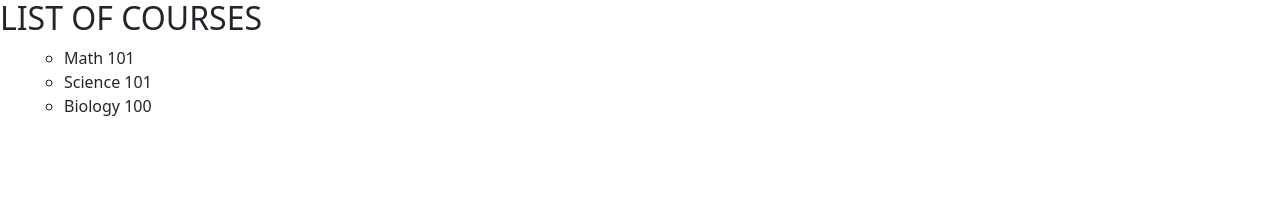
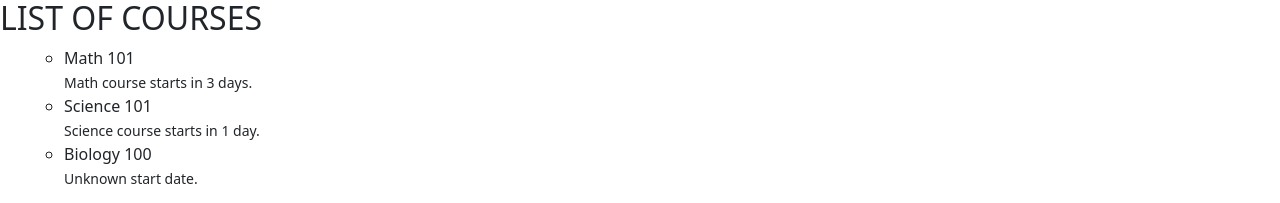
Before and after one commit to ShareghYusefi/school-app, an Angular app: page / in a window 1280 px wide. Shown: the part 625-828 px from the top of the page. Before the commit the page ends 800 px from the top, so only its background shows below. Built offline with nearby package versions, Linux system fonts and the light colour scheme.

Commit message:
ngSwitch directive

```diff
--- a/src/app/components/course/course.html
+++ b/src/app/components/course/course.html
@@ -8,6 +8,11 @@
     @for (course of courses; track course.name) {
     <li [ngClass]="{ 'text-lg-start': booleanVariable }">
       {{ course.name + " " + course.level }}
+      <div [ngSwitch]="course.name">
+        <small *ngSwitchCase="'Math'">Math course starts in 3 days.</small>
+        <small *ngSwitchCase="'Science'">Science course starts in 1 day.</small>
+        <small *ngSwitchDefault>Unknown start date.</small>
+      </div>
     </li>
     } @empty {
     <li>There are no items.</li>
```
